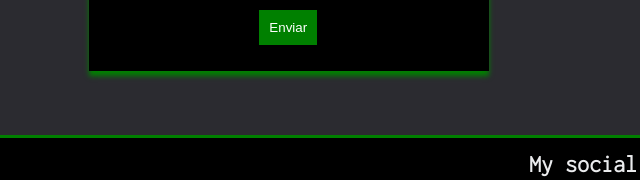
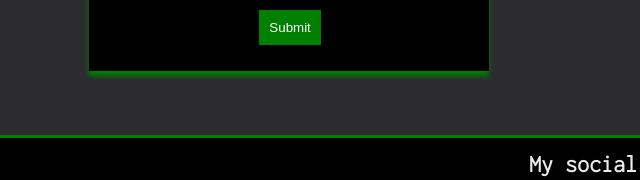
Before and after one commit to Ger-28/Portfolio, a plain HTML site: page index.html in a window 1280 px wide. Shown: the part 2467-2647 px from the top of the page, 351-991 px from the left. Drawn offline with Linux system fonts and the light colour scheme.

Commit message:
Pequeño error

```diff
--- a/index.html
+++ b/index.html
@@ -130,7 +130,7 @@
                 <label for="mensaje">Message:</label>
                 <textarea id="mensaje" name="mensaje" required></textarea>
 
-                <input type="submit" value="Enviar">
+                <input type="submit" value="Submit">
             </form>
         </section>
 
```
